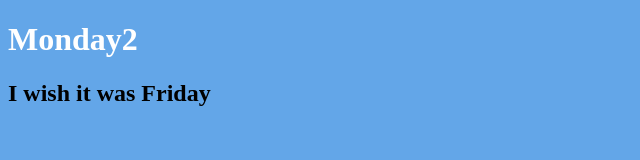
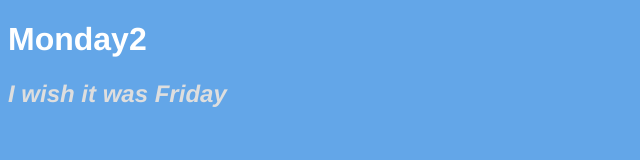
Before and after one commit to Kathleenlynagh/Monday2, a plain HTML site: page index.html in a window 1280 px wide. Shown: the whole page, without its empty margins (0-640 px from the left). Drawn offline with Linux system fonts and the light colour scheme.

Commit message:
added type faces

```diff
--- a/css/main.css
+++ b/css/main.css
@@ -1,6 +1,11 @@
 body {
     background-color: #63a6e8;
+    font-family: Helvetica, sans-serif;
 }
 h1 {
     color: white;
 }
+h2 {
+    font-style: italic;
+    color:#dedede;
+}
```
